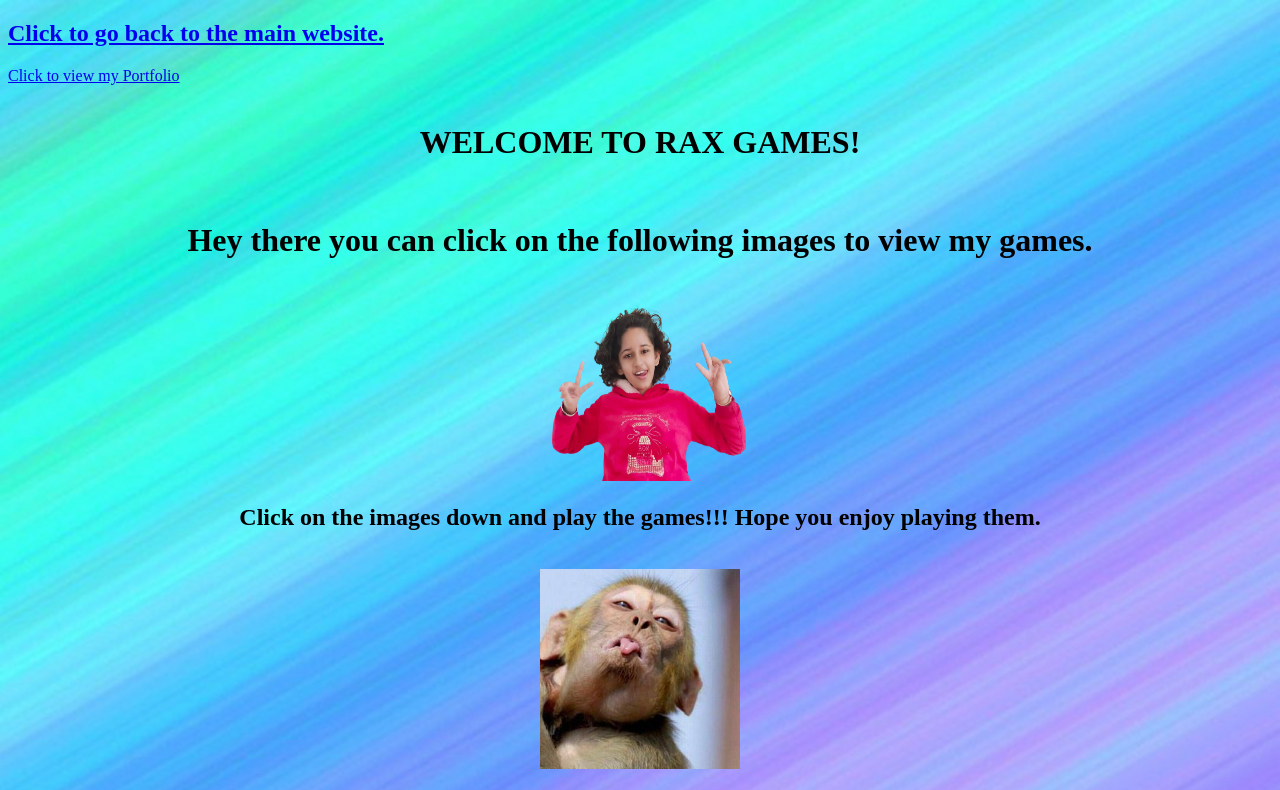
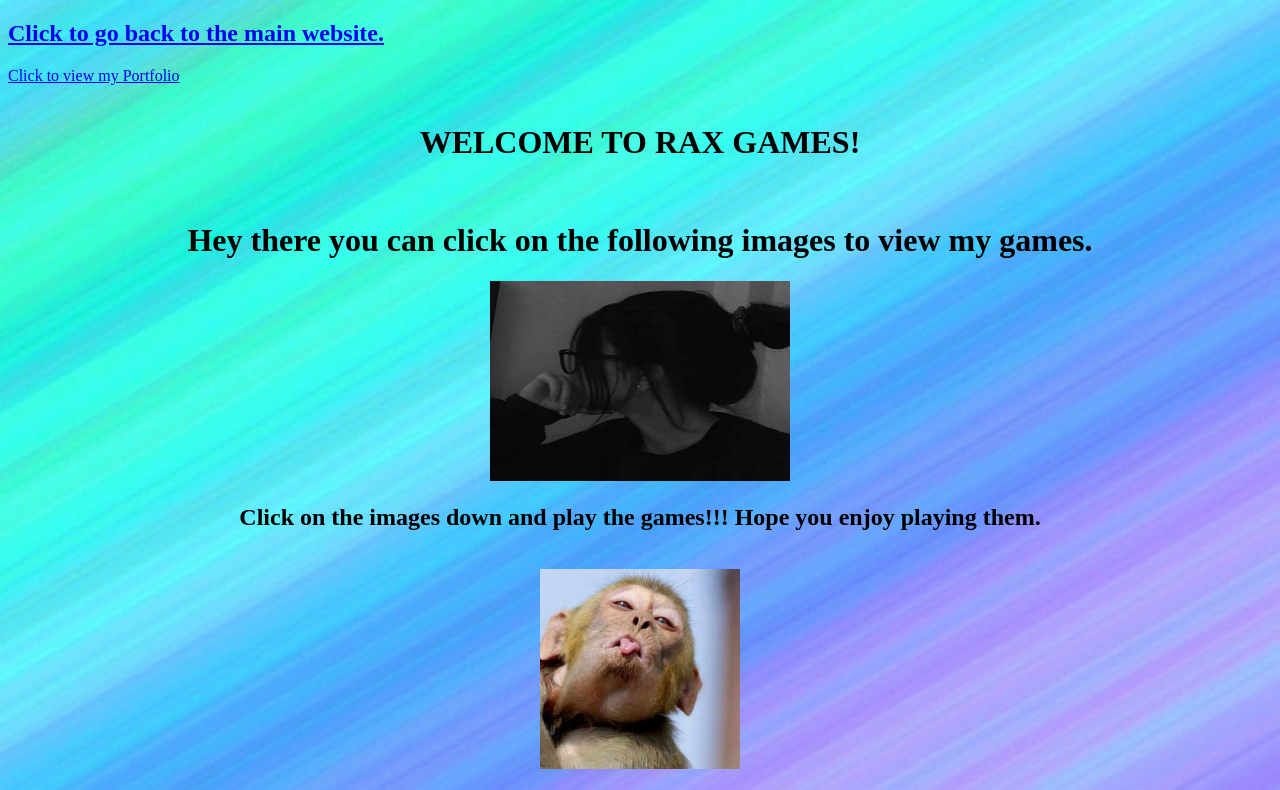
Before and after one commit to rax-xoxo/MY-OWN-WEBSITE, a plain HTML site: page games.html in a window 1280 px wide. Shown: the top 790 px of the page. Drawn offline with Linux system fonts and the light colour scheme.

Commit message:
Update games.html

```diff
--- a/games.html
+++ b/games.html
@@ -23,7 +23,7 @@
     <h1>WELCOME TO RAX GAMES!</h1>
     <br>
     <h1>Hey there you can click on the following images to view my games.</h1>
-    <img src="rashi.png" width="300" height="200">
+    <img src="16_Instagram-DP-images-www.funylife.in_-1024x1024.jpg" width="300" height="200">
     <h2>Click on the images down and play the games!!! Hope you enjoy playing them.</h2>
     <br>
     <a href ="https://editor.p5js.org/rashi.sharmafeb26/full/X1eUTQYPc" target="_blank"><img src="monkey.jpg" width="200px" height="200px"></a>
```
